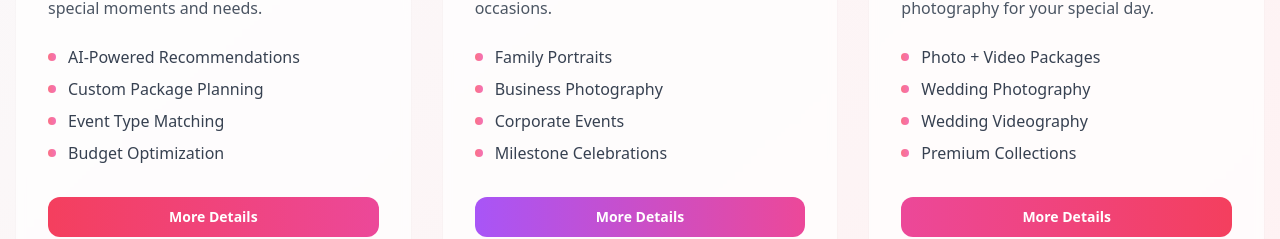
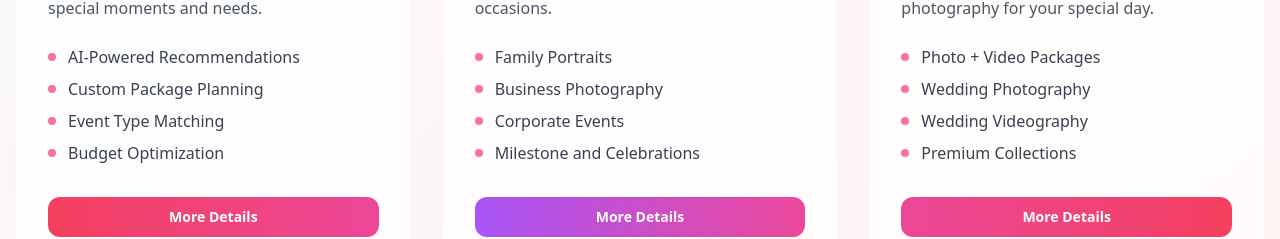
Before and after one commit to alexbullgomes/forever-after-ai-dreams, a React (Vite) app: page / in a window 1280 px wide. Shown: the part 1397-1636 px from the top of the page. Built offline with nearby package versions, Linux system fonts and the light colour scheme.

Commit message:
Update Milestone Celebrations text
Replaced the text "Milestone Celebrations" with "Milestone and Celebrations".

```diff
--- a/src/components/Services.tsx
+++ b/src/components/Services.tsx
@@ -31,7 +31,7 @@ const Services = ({
     icon: Camera,
     title: "Photo & Video Services",
     description: "Professional photography and videography for families, businesses, and special occasions.",
-    features: ["Family Portraits", "Business Photography", "Corporate Events", "Milestone Celebrations"],
+    features: ["Family Portraits", "Business Photography", "Corporate Events", "Milestone and Celebrations"],
     gradient: "from-purple-500 to-pink-500",
     route: "/photo-video-services"
   }, {
```
